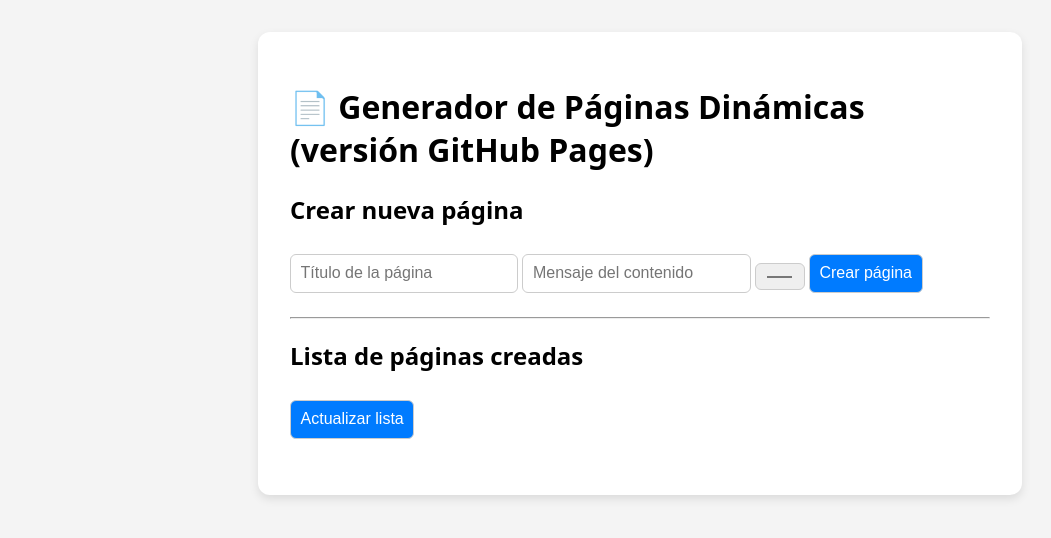
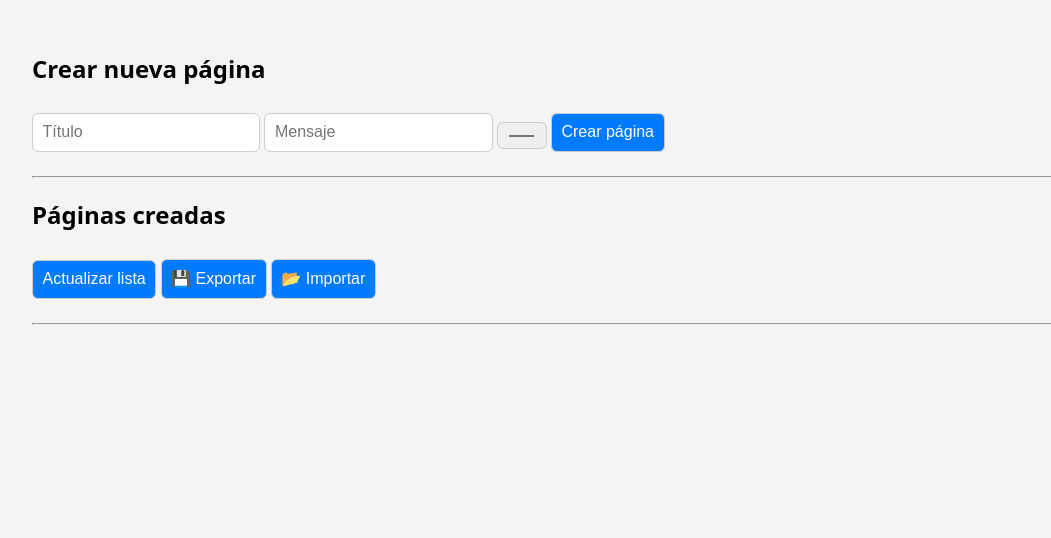
Before and after one commit to joberDigital/todoapp2, a plain HTML site: page index.html in a window 1280 px wide. Shown: the whole page, without its empty margins (0-1051 px from the left). Drawn offline with Linux system fonts and the light colour scheme.

Commit message:
Update index.html

```diff
--- a/index.html
+++ b/index.html
@@ -6,7 +6,36 @@
   <title>Generador de Páginas Dinámicas</title>
   <link rel="stylesheet" href="style.css" />
 </head>
+
+
+
+
+
 <body>
+  <h2>Crear nueva página</h2>
+  <input id="titulo" type="text" placeholder="Título">
+  <input id="mensaje" type="text" placeholder="Mensaje">
+  <input id="colorFondo" type="color" value="#ffffff">
+  <button id="btnCrearPagina">Crear página</button>
+  <p id="resultado"></p>
+
+  <hr>
+
+  <h2>Páginas creadas</h2>
+  <button id="btnListarPaginas">Actualizar lista</button>
+  <button id="btnExportar">💾 Exportar</button>
+  <button id="btnImportar">📂 Importar</button>
+  <ul id="listaPaginas"></ul>
+
+  <hr>
+  <div id="vistaPagina"></div>
+
+  <script src="script.js"></script>
+</body>
+
+
+
+<!-- <body>
   <main>
     <h1>📄 Generador de Páginas Dinámicas (versión GitHub Pages)</h1>
 
@@ -29,5 +58,5 @@
   </main>
 
   <script src="script.js"></script>
-</body>
+</body> -->
 </html>
```
